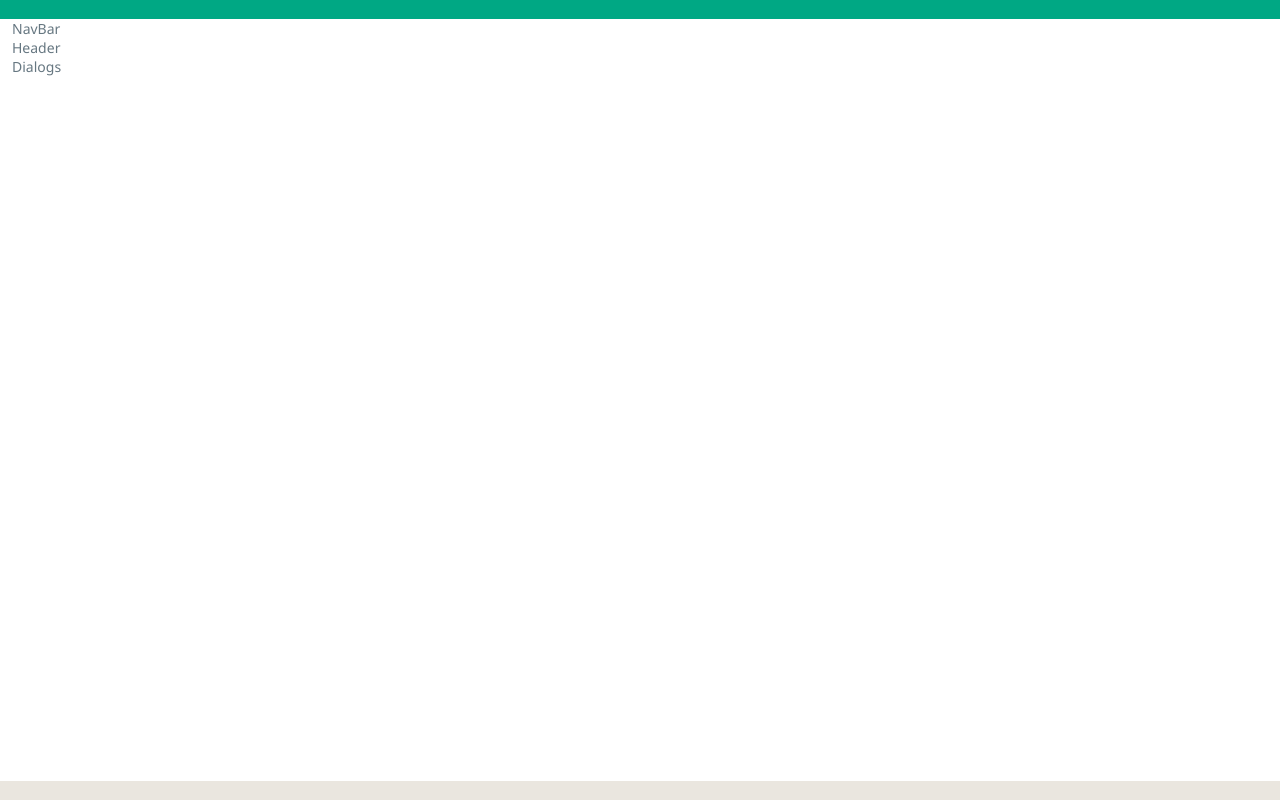
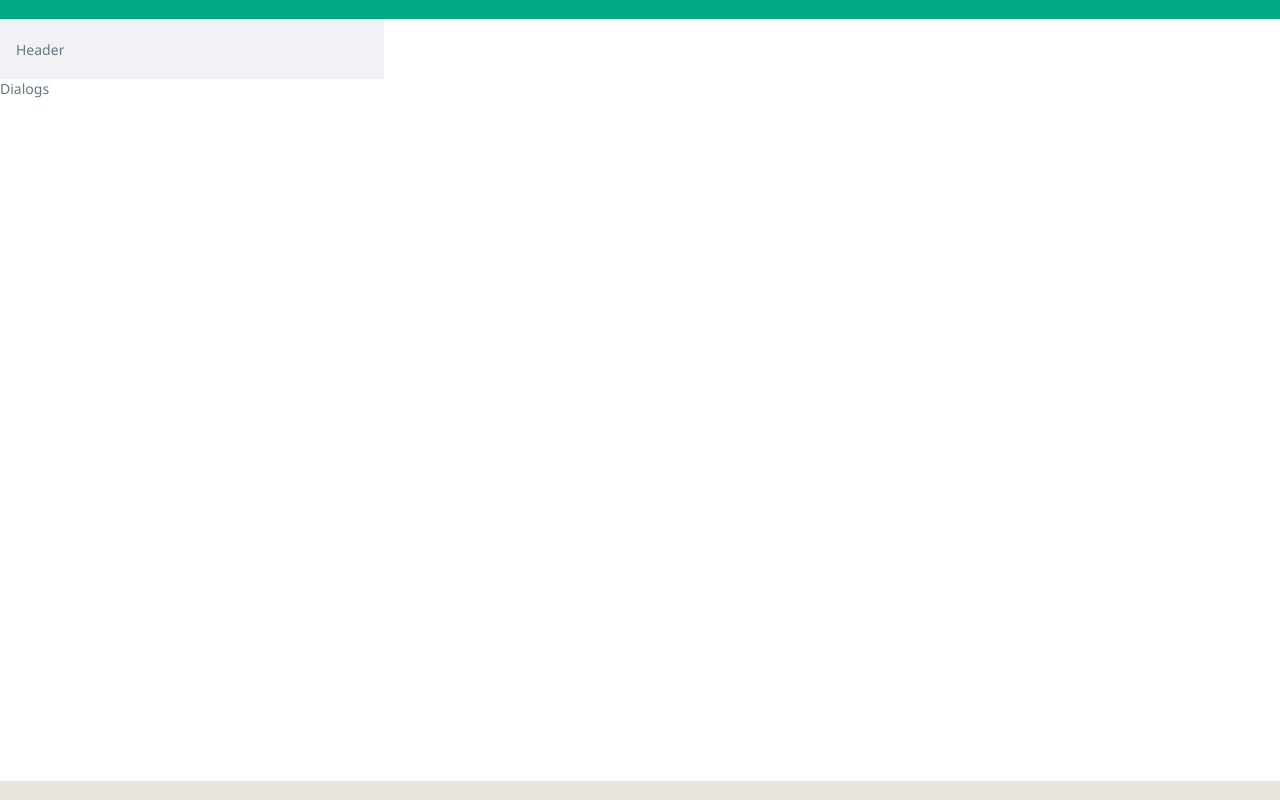
Before and after one commit to AnastasiyaDev97/whatsapp, a React (Create React App) app: page / in a window 1280 px wide. Built offline with nearby package versions, Linux system fonts and the light colour scheme.

Commit message:
feat: header, navbar styles

```diff
--- a/src/components/Header/Header.module.scss
+++ b/src/components/Header/Header.module.scss
@@ -1,3 +1,11 @@
-.headerBlock{
+@import '../../styles/variables.scss';
 
+.headerBlock {
+  min-height: 60px;
+  background-color: $panelBckgrColor;
+  width: 100%;
+  padding: 10px 16px;
+  display: flex;
+  align-items: center;
+  position: relative;
 }
--- a/src/components/NavBar/NavBar.module.scss
+++ b/src/components/NavBar/NavBar.module.scss
@@ -0,0 +1,8 @@
+.navbarBlock {
+  display: flex;
+  flex-direction: column;
+  position: relative;
+  height: 100%;
+  flex: 0 0 30%;
+  max-width: 30%;
+}
--- a/src/components/NavBar/index.tsx
+++ b/src/components/NavBar/index.tsx
@@ -1,10 +1,11 @@
+import style from './NavBar.module.scss';
+
 import { Dialogs, Header } from 'components';
 import { ReturnComponentType } from 'types';
 
 export const NavBar = (): ReturnComponentType => {
   return (
-    <aside>
-      NavBar
+    <aside className={style.navbarBlock}>
       <Header />
       <Dialogs />
     </aside>
--- a/src/styles/Container.module.scss
+++ b/src/styles/Container.module.scss
@@ -4,7 +4,6 @@
 .container {
   width: 100%;
   max-width: 1600px;
-  padding: 0 12px;
   margin: 0 auto;
   position: relative;
   height: 100%;
```
